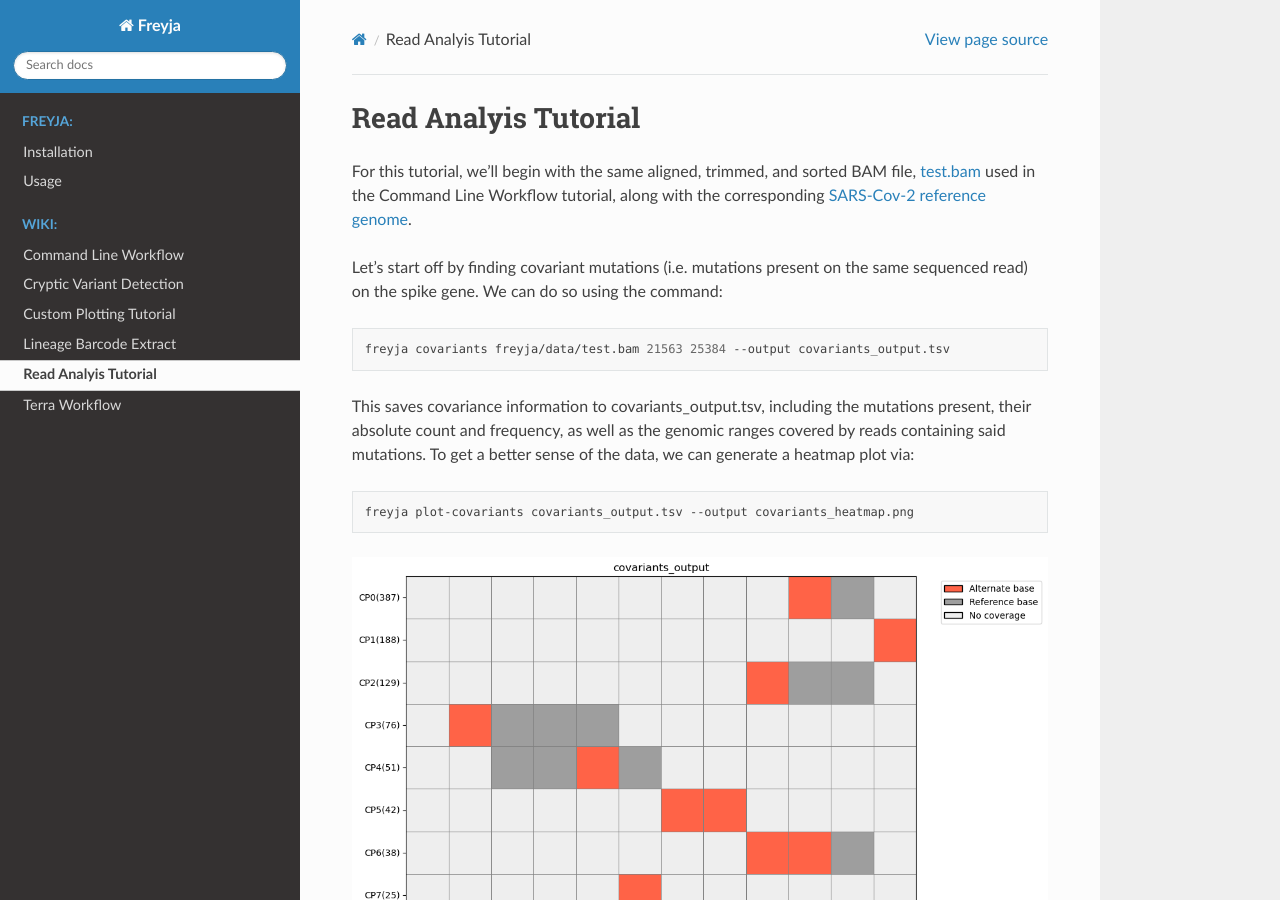
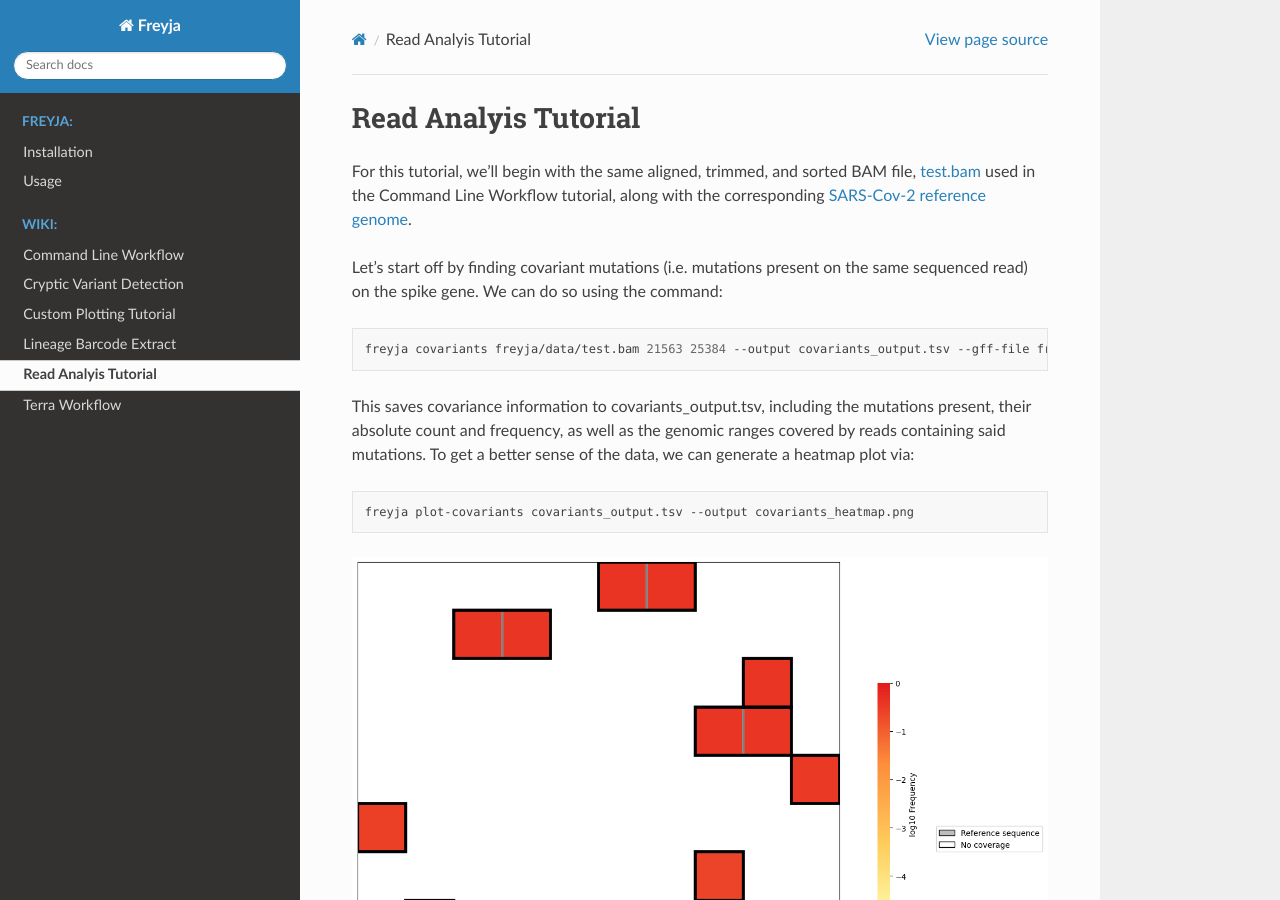
Before and after one commit to andersen-lab/Freyja, a Sphinx documentation site: the page built from docs/read_analysis_tutorial.rst, in a window 1280 px wide and 900 px high. Built offline with Sphinx 7.4.7 and the Read the Docs theme 2.0.0, drawn with Linux system fonts in a browser that asks for light colours.

Commit message:
update covariants tutorial

```diff
--- a/docs/read_analysis_tutorial.rst
+++ b/docs/read_analysis_tutorial.rst
@@ -13,7 +13,7 @@
 
 .. code:: bash
 
-   freyja covariants freyja/data/test.bam 21563 25384 --output covariants_output.tsv
+   freyja covariants freyja/data/test.bam 21563 25384 --output covariants_output.tsv --gff-file freyja/data/NC_045512_Hu-1.gff
 
 This saves covariance information to covariants_output.tsv, including
 the mutations present, their absolute count and frequency, as well as
```
Also changed, not shown: docs/images/covariants_heatmap.png.
